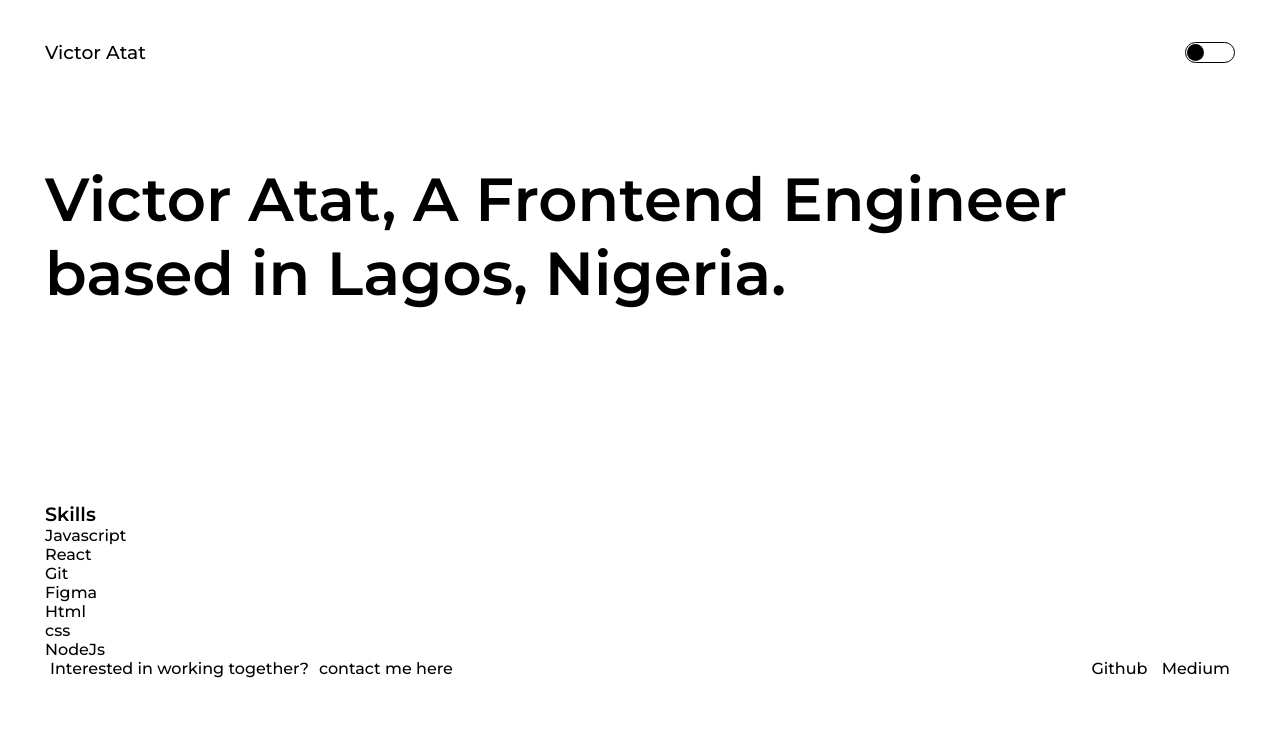
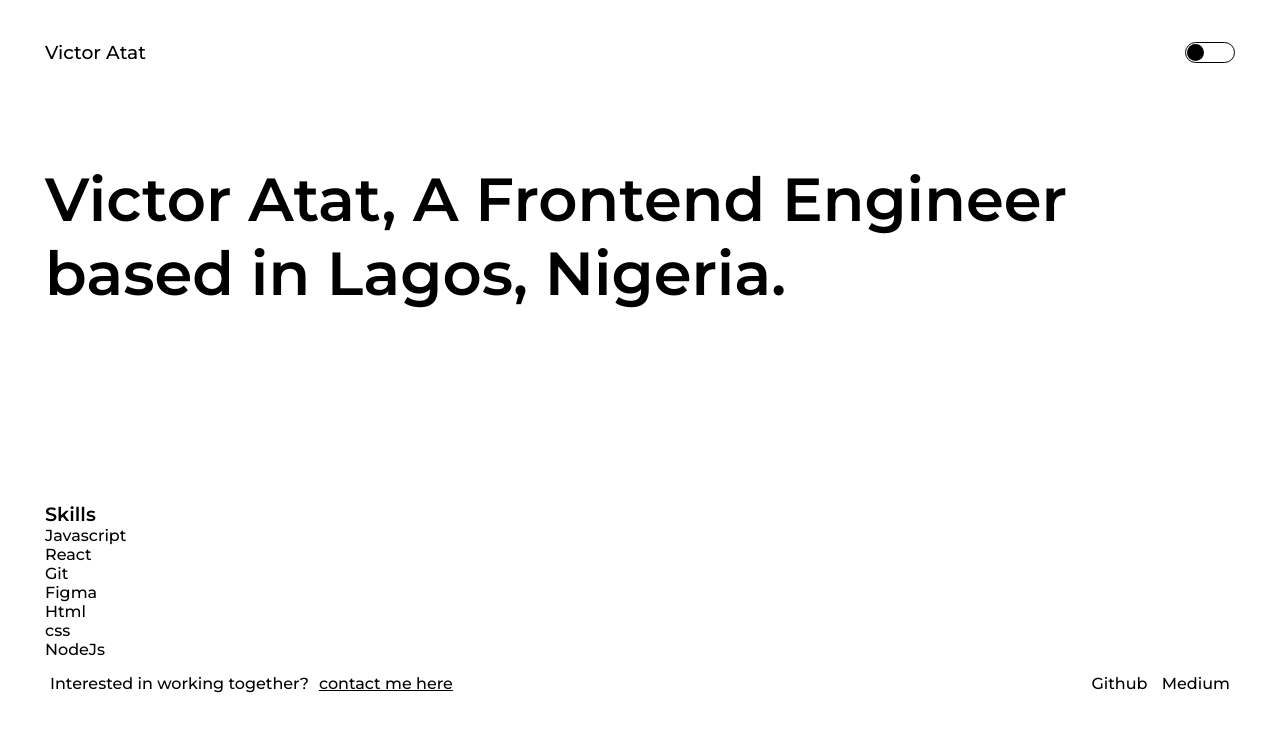
Before and after one commit to victane/portfolioapp, a React (Create React App) app: page / in a window 1280 px wide. In both pictures the pointer is over the link "contact me here". Shown: the top 732 px of the page. Built offline with nearby package versions, Linux system fonts and the light colour scheme.

Commit message:
Add margin top to footer span

```diff
--- a/src/footer.css
+++ b/src/footer.css
@@ -2,10 +2,15 @@
     display: flex;
     justify-content: space-between;
     padding: 0 45px;
-
+    margin: 15px 0;
 }
 .footer span {
     margin: 5px;
+}
+
+.footer span .contact-link:hover{
+    transition: 200ms ease-in;
+    text-decoration: underline;
 }
 
 @media (max-width: 850px) {
```
